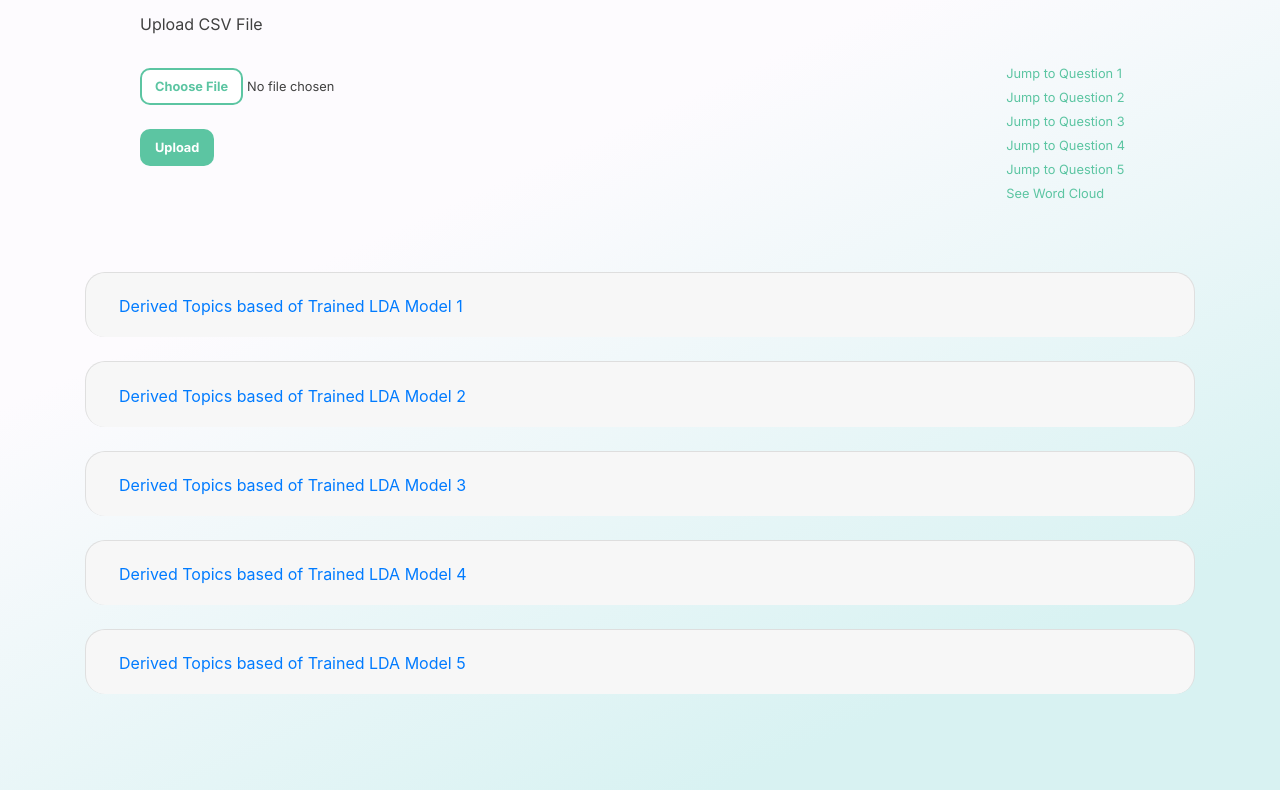
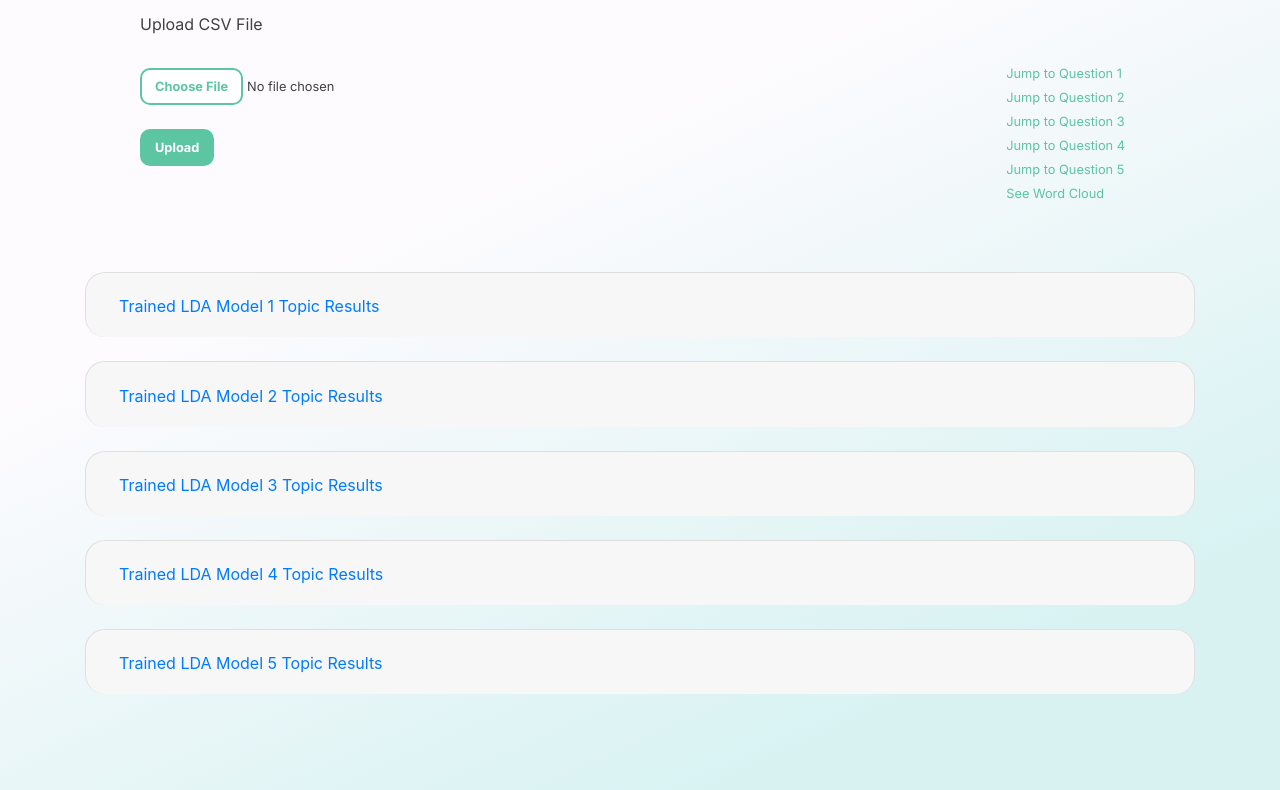
Before and after one commit to nglcaie/capstoneproject, a Django app: page /evaluation in a window 1280 px wide; the page is wider, and only the part inside the window is pictured. Shown: the part 157-947 px from the top of that part. Run offline with Django 4.2, Linux system fonts and the light colour scheme; some web fonts are replaced.

Commit message:
test data import

```diff
--- a/capswebsite/templates/admin/evaluation.html
+++ b/capswebsite/templates/admin/evaluation.html
@@ -219,14 +219,14 @@
               <div class="card-header" id="headingOne">
                 <h2 class="mb-0">
                   <button class="btn btn-link" type="button" data-toggle="collapse" data-target="#collapseOne" aria-expanded="true" aria-controls="collapseOne">
-                    Derived Topics based of Trained LDA Model 1
+                     Trained LDA Model 1 Topic Results
                   </button>
                 </h2>
               </div>
 
               <div id="collapseOne" class="collapse" aria-labelledby="headingOne" data-parent="#accordionExample">
                 <div class="card-body">
-                  Anim pariatur cliche reprehenderit, enim eiusmod high life accusamus terry richardson ad squid. 3 wolf moon officia aute, non cupidatat skateboard dolor brunch. Food truck quinoa nesciunt laborum eiusmod. Brunch 3 wolf moon tempor, sunt aliqua put a bird on it squid single-origin coffee nulla assumenda shoreditch et. Nihil anim keffiyeh helvetica, craft beer labore wes anderson cred nesciunt sapiente ea proident. Ad vegan excepteur butcher vice lomo. Leggings occaecat craft beer farm-to-table, raw denim aesthetic synth nesciunt you probably haven't heard of them accusamus labore sustainable VHS.
+                  <img src="{% static 'image/md1.png' %}" height="420">
                 </div>
               </div>
             </div>
@@ -237,14 +237,14 @@
               <div class="card-header" id="headingOne">
                 <h2 class="mb-0">
                   <button class="btn btn-link" type="button" data-toggle="collapse" data-target="#collapseTwo" aria-expanded="true" aria-controls="collapseTwo">
-                    Derived Topics based of Trained LDA Model 2
+                    Trained LDA Model 2 Topic Results
                   </button>
                 </h2>
               </div>
 
               <div id="collapseTwo" class="collapse" aria-labelledby="headingTwo" data-parent="#accordionExample">
                 <div class="card-body">
-                  Anim pariatur cliche reprehenderit, enim eiusmod high life accusamus terry richardson ad squid. 3 wolf moon officia aute, non cupidatat skateboard dolor brunch. Food truck quinoa nesciunt laborum eiusmod. Brunch 3 wolf moon tempor, sunt aliqua put a bird on it squid single-origin coffee nulla assumenda shoreditch et. Nihil anim keffiyeh helvetica, craft beer labore wes anderson cred nesciunt sapiente ea proident. Ad vegan excepteur butcher vice lomo. Leggings occaecat craft beer farm-to-table, raw denim aesthetic synth nesciunt you probably haven't heard of them accusamus labore sustainable VHS.
+                  <img src="{% static 'image/md2.png' %}" height="500">
                 </div>
               </div>
             </div>
@@ -255,14 +255,15 @@
               <div class="card-header" id="headingOne">
                 <h2 class="mb-0">
                   <button class="btn btn-link" type="button" data-toggle="collapse" data-target="#collapseThree" aria-expanded="true" aria-controls="collapseThree">
-                    Derived Topics based of Trained LDA Model 3
+                    Trained LDA Model 3 Topic Results
                   </button>
                 </h2>
               </div>
 
               <div id="collapseThree" class="collapse" aria-labelledby="headingThree" data-parent="#accordionExample">
                 <div class="card-body">
-                  Anim pariatur cliche reprehenderit, enim eiusmod high life accusamus terry richardson ad squid. 3 wolf moon officia aute, non cupidatat skateboard dolor brunch. Food truck quinoa nesciunt laborum eiusmod. Brunch 3 wolf moon tempor, sunt aliqua put a bird on it squid single-origin coffee nulla assumenda shoreditch et. Nihil anim keffiyeh helvetica, craft beer labore wes anderson cred nesciunt sapiente ea proident. Ad vegan excepteur butcher vice lomo. Leggings occaecat craft beer farm-to-table, raw denim aesthetic synth nesciunt you probably haven't heard of them accusamus labore sustainable VHS.
+                  <img src="{% static 'image/md3.png' %}" height="500">
+                  <img src="{% static 'image/md3.1.png' %}" height="229.8">
                 </div>
               </div>
             </div>
@@ -273,13 +274,14 @@
               <div class="card-header" id="headingOne">
                 <h2 class="mb-0">
                   <button class="btn btn-link" type="button" data-toggle="collapse" data-target="#collapseFour" aria-expanded="true" aria-controls="collapseFour">
-                    Derived Topics based of Trained LDA Model 4
+                    Trained LDA Model 4 Topic Results
                   </button>
                 </h2>
               </div>
               <div id="collapseFour" class="collapse" aria-labelledby="headingFour" data-parent="#accordionExample">
                 <div class="card-body">
-                  Anim pariatur cliche reprehenderit, enim eiusmod high life accusamus terry richardson ad squid. 3 wolf moon officia aute, non cupidatat skateboard dolor brunch. Food truck quinoa nesciunt laborum eiusmod. Brunch 3 wolf moon tempor, sunt aliqua put a bird on it squid single-origin coffee nulla assumenda shoreditch et. Nihil anim keffiyeh helvetica, craft beer labore wes anderson cred nesciunt sapiente ea proident. Ad vegan excepteur butcher vice lomo. Leggings occaecat craft beer farm-to-table, raw denim aesthetic synth nesciunt you probably haven't heard of them accusamus labore sustainable VHS.
+                  <img src="{% static 'image/md4.png' %}" height="500">
+                  <img src="{% static 'image/md4.1.png' %}" height="373">
                 </div>
               </div>
             </div>
@@ -290,14 +292,14 @@
               <div class="card-header" id="headingOne">
                 <h2 class="mb-0">
                   <button class="btn btn-link" type="button" data-toggle="collapse" data-target="#collapseFive" aria-expanded="true" aria-controls="collapseFive">
-                    Derived Topics based of Trained LDA Model 5
+                    Trained LDA Model 5 Topic Results
                   </button>
                 </h2>
               </div>
 
               <div id="collapseFive" class="collapse" aria-labelledby="headingFive" data-parent="#accordionExample">
                 <div class="card-body">
-                  Anim pariatur cliche reprehenderit, enim eiusmod high life accusamus terry richardson ad squid. 3 wolf moon officia aute, non cupidatat skateboard dolor brunch. Food truck quinoa nesciunt laborum eiusmod. Brunch 3 wolf moon tempor, sunt aliqua put a bird on it squid single-origin coffee nulla assumenda shoreditch et. Nihil anim keffiyeh helvetica, craft beer labore wes anderson cred nesciunt sapiente ea proident. Ad vegan excepteur butcher vice lomo. Leggings occaecat craft beer farm-to-table, raw denim aesthetic synth nesciunt you probably haven't heard of them accusamus labore sustainable VHS.
+                  <img src="{% static 'image/md5.png' %}" height="500">
                 </div>
               </div>
             </div>
```
Also changed, not shown: capswebsite/static/image/md1.png (added), capswebsite/static/image/md2.png (added), capswebsite/static/image/md3.1.png (added), capswebsite/static/image/md3.png (added), capswebsite/static/image/md4.1.png (added), capswebsite/static/image/md4.png (added), capswebsite/static/image/md5.png (added), db.sqlite3.
